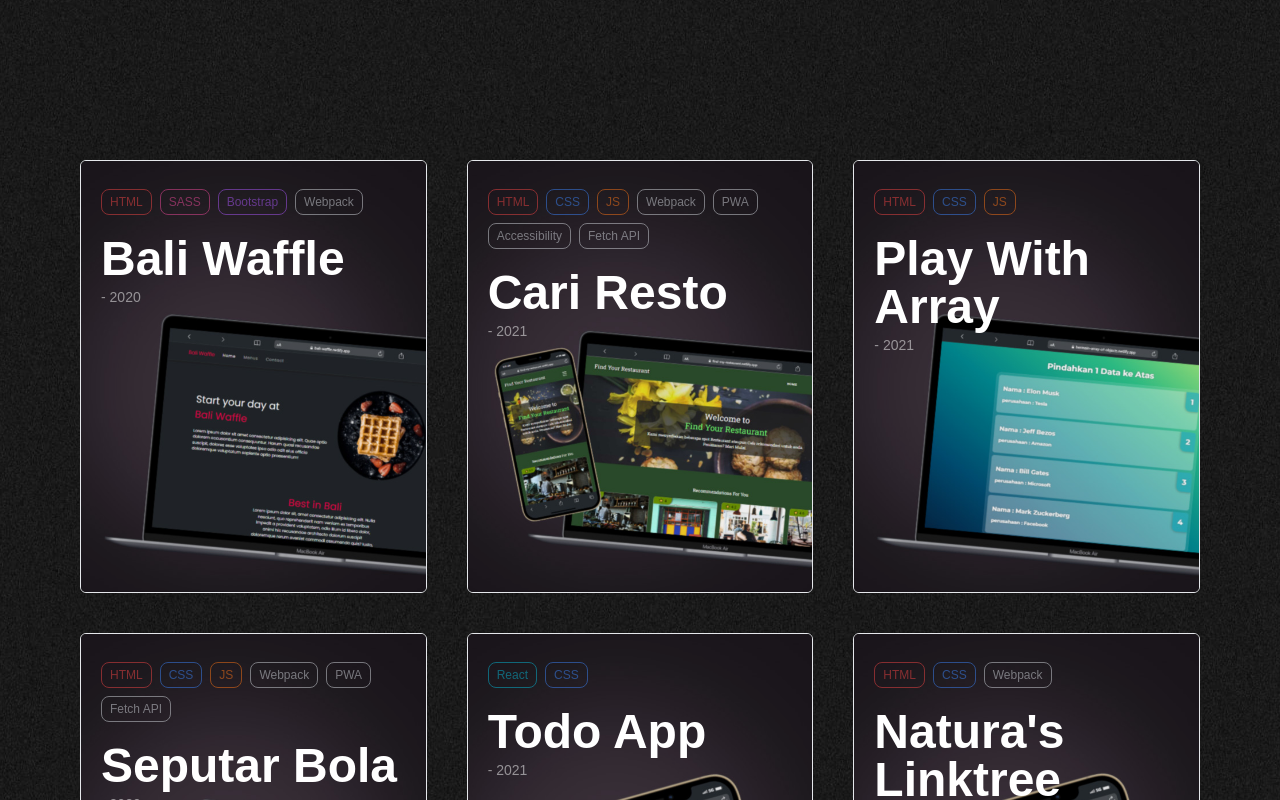
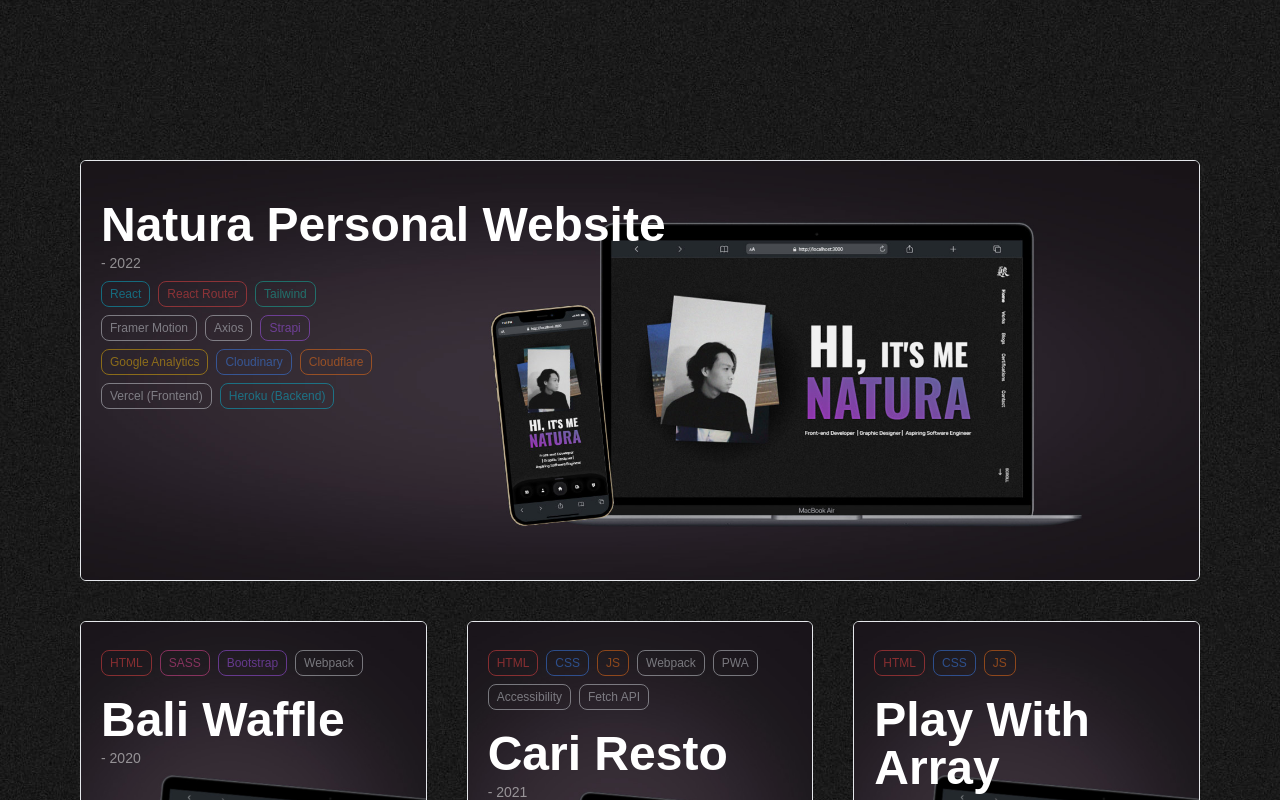
Before and after one commit to NaturaAdnyana/NaturaAdnyana.github.io, a React (Create React App) app: page /works in a window 1280 px wide. Shown: the part 1480-2280 px from the top of the page. Built offline with nearby package versions, Linux system fonts and the light colour scheme.

Commit message:
add new portfolio/work

```diff
--- a/src/pages/works/index.js
+++ b/src/pages/works/index.js
@@ -1,4 +1,4 @@
-import React from "react";
+import React, { useState } from "react";
 import { motion, useViewportScroll, useTransform } from "framer-motion";
 import { Helmet, HelmetProvider } from "react-helmet-async";
 import GithubIcon from "../../assets/icons/GithubIcon";
@@ -9,6 +9,8 @@ import playWithArray from "../../assets/images/works/playWithArray.jpg";
 import seputarBolaID from "../../assets/images/works/seputarBolaID.jpg";
 import todoApp from "../../assets/images/works/todoApp.jpg";
 import linkTreeNatura from "../../assets/images/works/linkTreeNatura.jpg";
+import mainWork from "../../assets/images/works/mainWork.jpg";
+import mainWorkMini from "../../assets/images/works/mainWorkMini.jpg";
 
 const containerVariants = {
   hidden: {
@@ -46,6 +48,29 @@ const contentVariants = {
 
 const works = [
   {
+    id: 1,
+    name: "Natura Personal Website",
+    year: 2022,
+    url: "https://www.naturaadnyana.com",
+    github: "https://github.com/NaturaAdnyana/NaturaAdnyana.github.io",
+    techs: [
+      "React",
+      "React Router",
+      "Tailwind",
+      "Framer Motion",
+      "Axios",
+      "Strapi",
+      "Google Analytics",
+      "Cloudinary",
+      "Cloudflare",
+      "Vercel (Frontend)",
+      "Heroku (Backend)",
+    ],
+    img: mainWork,
+    smallImg: mainWorkMini,
+  },
+  {
+    id: 2,
     name: "Bali Waffle",
     year: 2020,
     url: "https://bali-waffle.netlify.app/",
@@ -53,8 +78,10 @@ const works = [
       "https://github.com/NaturaAdnyana/NaturaAdnyana-BaliWaffleHomepage-PracticingBootstrapAndSass",
     techs: ["HTML", "SASS", "Bootstrap", "Webpack"],
     img: baliWaffle,
+    smallImg: "",
   },
   {
+    id: 3,
     name: "Cari Resto",
     year: 2021,
     url: "https://find-my-restaurant.netlify.app/",
@@ -70,56 +97,69 @@ const works = [
       "Fetch API",
     ],
     img: findYourRestaurant,
+    smallImg: "",
   },
   {
+    id: 4,
     name: "Play With Array",
     year: 2021,
     url: "https://bermain-array-of-objects.netlify.app/",
     github: "https://github.com/NaturaAdnyana/BermainDenganArrayofObjects-JS",
     techs: ["HTML", "CSS", "JS"],
     img: playWithArray,
+    smallImg: "",
   },
   {
+    id: 5,
     name: "Seputar Bola",
     year: 2020,
     url: "https://seputar-bola-id.web.app/",
     github: "https://github.com/NaturaAdnyana/SeputarBola-PusatInformasiBola",
     techs: ["HTML", "CSS", "JS", "Webpack", "PWA", "Fetch API"],
     img: seputarBolaID,
+    smallImg: "",
   },
   {
+    id: 6,
     name: "Todo App",
     year: 2021,
     url: "https://personal-todo-app.vercel.app/",
     github: "https://github.com/NaturaAdnyana/FirstReactApp-TodoApp",
     techs: ["React", "CSS"],
     img: todoApp,
+    smallImg: "",
   },
   {
+    id: 7,
     name: "Natura's Linktree",
     year: 2021,
     url: "https://links.naturaadnyana.com/",
     github: "https://github.com/NaturaAdnyana/Selfmade-Likntree",
     techs: ["HTML", "CSS", "Webpack"],
     img: linkTreeNatura,
+    smallImg: "",
   },
 ];
 
 const techColor = (tech) => {
-  if (tech === "HTML") {
+  if (tech === "HTML" || tech === "React Router") {
     return "border-red-500 text-red-500";
   } else if (tech === "CSS") {
     return "border-blue-500 text-blue-500";
-  } else if (tech === "JS") {
+  } else if (tech === "JS" || tech === "Cloudflare") {
     return "border-orange-500 text-orange-500";
   } else if (tech === "SASS") {
     return "border-pink-500 text-pink-500";
-  } else if (tech === "Bootstrap") {
+  } else if (tech === "Bootstrap" || tech === "Strapi") {
     return "border-purple-500 text-purple-500";
-  } else if (tech === "React") {
+  } else if (tech === "React" || tech === "Heroku (Backend)") {
     return "border-cyan-500 text-cyan-500";
   } else if (tech === "Tailwind") {
     return "border-teal-500 text-teal-500";
+  } else if (tech === "Cloudinary") {
+    return "border-blue-500 text-blue-500";
+  } else if (tech === "Google Analytics") {
+    return "border-yellow-500 text-yellow-500";
   } else {
     return "border-gray-300 text-gray-300";
   }
@@ -128,6 +168,11 @@ const techColor = (tech) => {
 const Works = () => {
   const { scrollYProgress } = useViewportScroll();
   const scale = useTransform(scrollYProgress, [0, 1], [0.8, 1.2]);
+  const [deviceWidth, setDeviceWidth] = useState(window.innerWidth);
+
+  window.onresize = function () {
+    setDeviceWidth(window.innerWidth);
+  };
   return (
     <HelmetProvider>
       <Helmet>
@@ -172,8 +217,82 @@ const Works = () => {
                   </div>
                 </div>
                 <div className="lg:p-10 grid grid-cols-1 md:grid-cols-2 lg:grid-cols-3 gap-10">
-                  {works.map(({ name, year, url, github, techs, img }) => {
+                  {works.map(
+                    ({ id, name, year, url, github, techs, img, smallImg }) => {
+                      return id === 1 ? (
+                        <motion.div
+                          key={name}
+                          className="group md:col-span-2 lg:col-span-3 relative rounded-md overflow-hidden transition-all border"
+                          initial={{ opacity: 0 }}
+                          whileInView={{ opacity: 1 }}
+                          viewport={{ once: true }}
+                          transition={{ delay: 0.5 }}
+                        >
+                          <div className="absolute p-5 z-10">
+                            {deviceWidth < 768 && (
+                              <div className="mb-5 opacity-50 text-xs flex flex-wrap">
+                                {techs.map((tech) => {
                                   return (
+                                    <div
+                                      className={`px-2 py-1 mr-2 mt-2 border ${techColor(
+                                        tech
+                                      )} rounded-lg`}
+                                    >
+                                      {tech}
+                                    </div>
+                                  );
+                                })}
+                              </div>
+                            )}
+                            <h3 className="lg:mt-5 font-oswald text-5xl">
+                              {name}
+                            </h3>
+                            <span className="block opacity-50 text-sm mt-1">
+                              - {year}
+                            </span>
+                            {deviceWidth > 768 && (
+                              <div className="mb-5 opacity-50 text-xs flex flex-wrap w-1/3">
+                                {techs.map((tech) => {
+                                  return (
+                                    <div
+                                      className={`px-2 py-1 mr-2 mt-2 border ${techColor(
+                                        tech
+                                      )} rounded-lg`}
+                                    >
+                                      {tech}
+                                    </div>
+                                  );
+                                })}
+                              </div>
+                            )}
+                          </div>
+                          <img
+                            className="transition-transform group-hover:scale-110 brightness-95 group-hover:brightness-75"
+                            src={deviceWidth > 768 ? img : smallImg}
+                            alt=""
+                          />
+                          <div className="transition-opacity lg:opacity-0 lg:group-hover:opacity-100 absolute p-1 w-full bottom-10 flex justify-around">
+                            <a
+                              href={github}
+                              className="flex border border-white py-2 px-3 bg-black-transparent hover:bg-black rounded-lg"
+                              target="_blank"
+                              rel="noopener noreferrer"
+                            >
+                              <GithubIcon className="w-5 mr-1" />
+                              Github
+                            </a>
+                            <a
+                              href={url}
+                              className="flex border border-white py-2 px-3 bg-black-transparent hover:bg-black rounded-lg"
+                              target="_blank"
+                              rel="noopener noreferrer"
+                            >
+                              <GlobeIcon className="w-6 mr-1" />
+                              Website
+                            </a>
+                          </div>
+                        </motion.div>
+                      ) : (
                         <motion.div
                           key={name}
                           className="group relative rounded-md overflow-hidden transition-all border"
@@ -228,7 +347,9 @@ const Works = () => {
                           </div>
                         </motion.div>
                       );
-                  })}
+                    }
+                  )}
+                  ;
                 </div>
               </div>
             </article>
```
Also changed, not shown: src/assets/images/works/mainWork.jpg (added), src/assets/images/works/mainWorkMini.jpg (added). Lines whose indentation alone changed are shown as unchanged.
